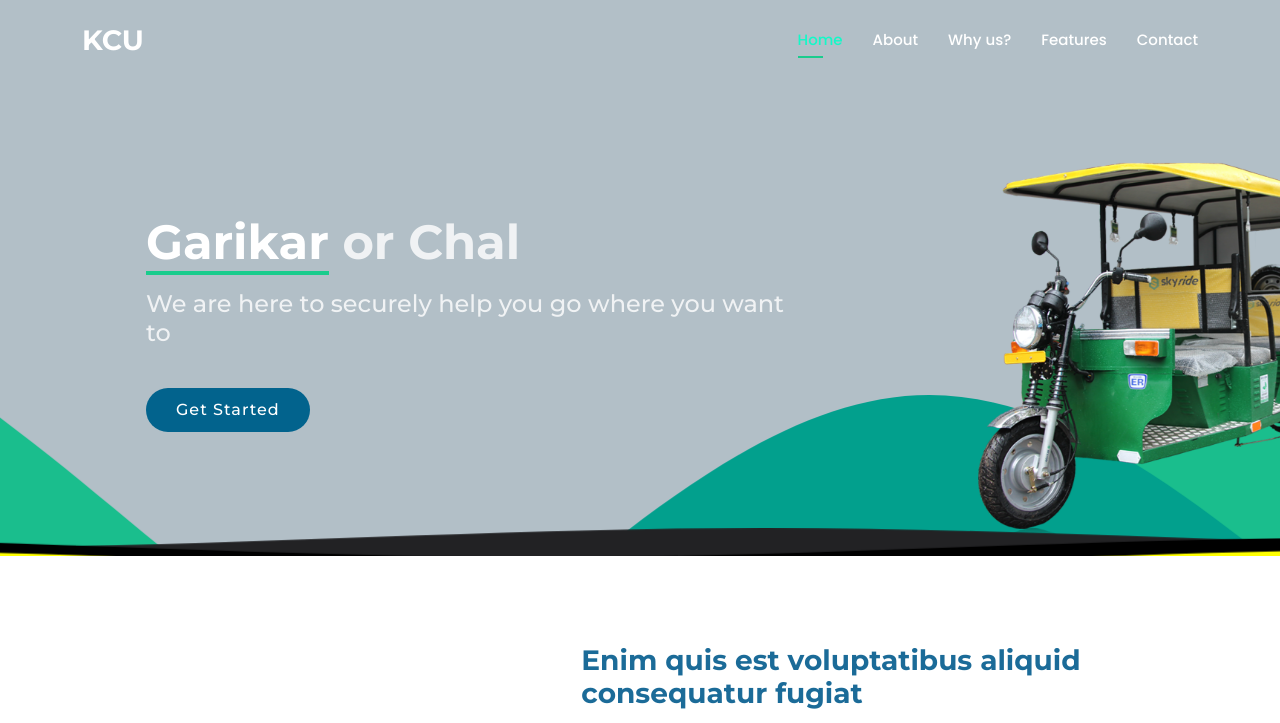
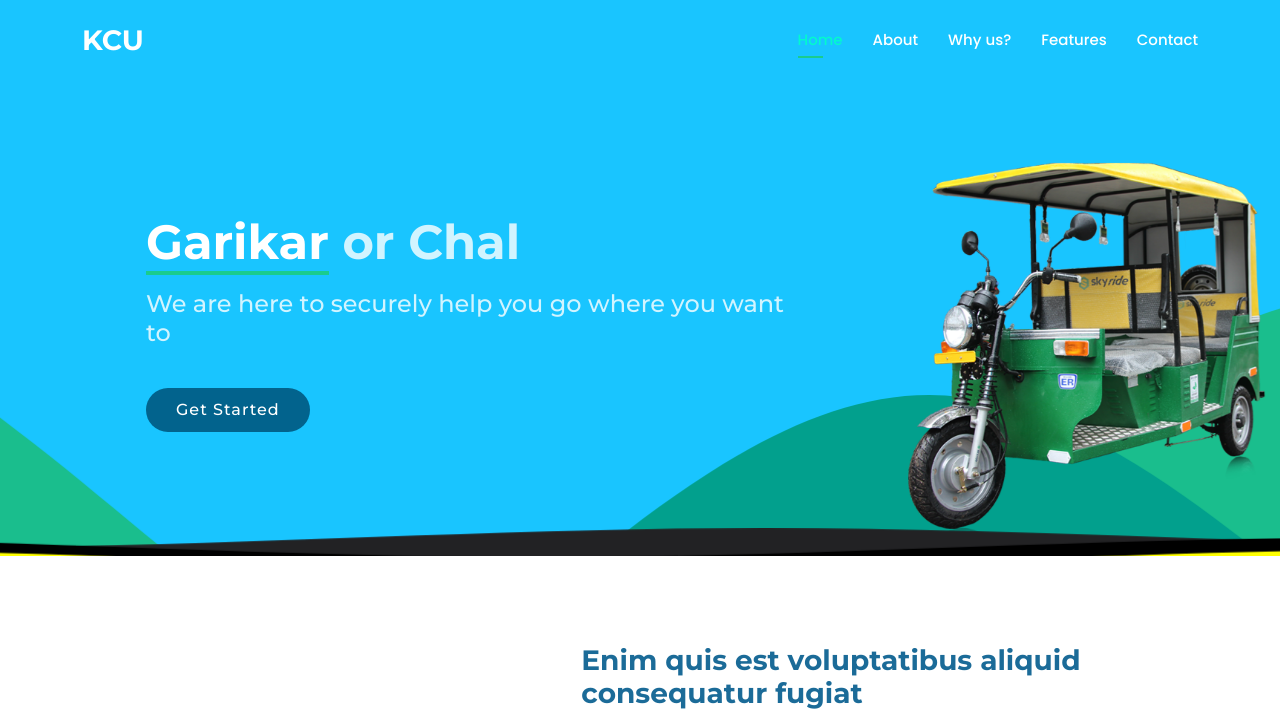
Before and after one commit to PerciusT/KCU, a plain HTML site: page index.html in a window 1280 px wide. Shown: the top 723 px of the page. Drawn offline with nearby package versions, Linux system fonts and the light colour scheme.

Commit message:
Add files via upload

```diff
--- a/assets/css/style.css
+++ b/assets/css/style.css
@@ -356,11 +356,11 @@ h1, h2, h3, h4, h5, h6 {
   max-width: 110%;
   position: relative;
   top: 35px;
-  left: 50px;
+  right: 20px;
 }
 #hero {
   width: 110%;
-  background: rgba(178, 191, 199, 1.0);
+  background: #19c5ff;
   position: relative;
   padding: 120px 0 0 0;
 }
@@ -483,7 +483,6 @@ h1, h2, h3, h4, h5, h6 {
   .imghero
   {
     top: 19px;
-    left: 0px;
   }
   .hero-waves
   {
@@ -1740,3 +1739,30 @@ THIS IS FOR THE COUNTDOWN IN THE TESTIMONIAL*/
 {
   font-family: "Poppins", sans-serif;
 }
+#clock-c
+{
+  text-transform: lowercase;
+}
+/*//Scroll bar*/
+/* ===== Scrollbar CSS ===== */
+/* ===== Scrollbar CSS ===== */
+  /* Firefox */
+  * {
+    scrollbar-width: none;
+    scrollbar-color: #83cffb #025b8d;
+  }
+
+  /* Chrome, Edge, and Safari */
+  *::-webkit-scrollbar {
+    width: 8px;
+  }
+
+  *::-webkit-scrollbar-track {
+    background: #025b8d;
+  }
+
+  *::-webkit-scrollbar-thumb {
+    background-color: #83cffb;
+    border-radius: 90px;
+    border: 2px ridge #547fc4;
+  }
```
